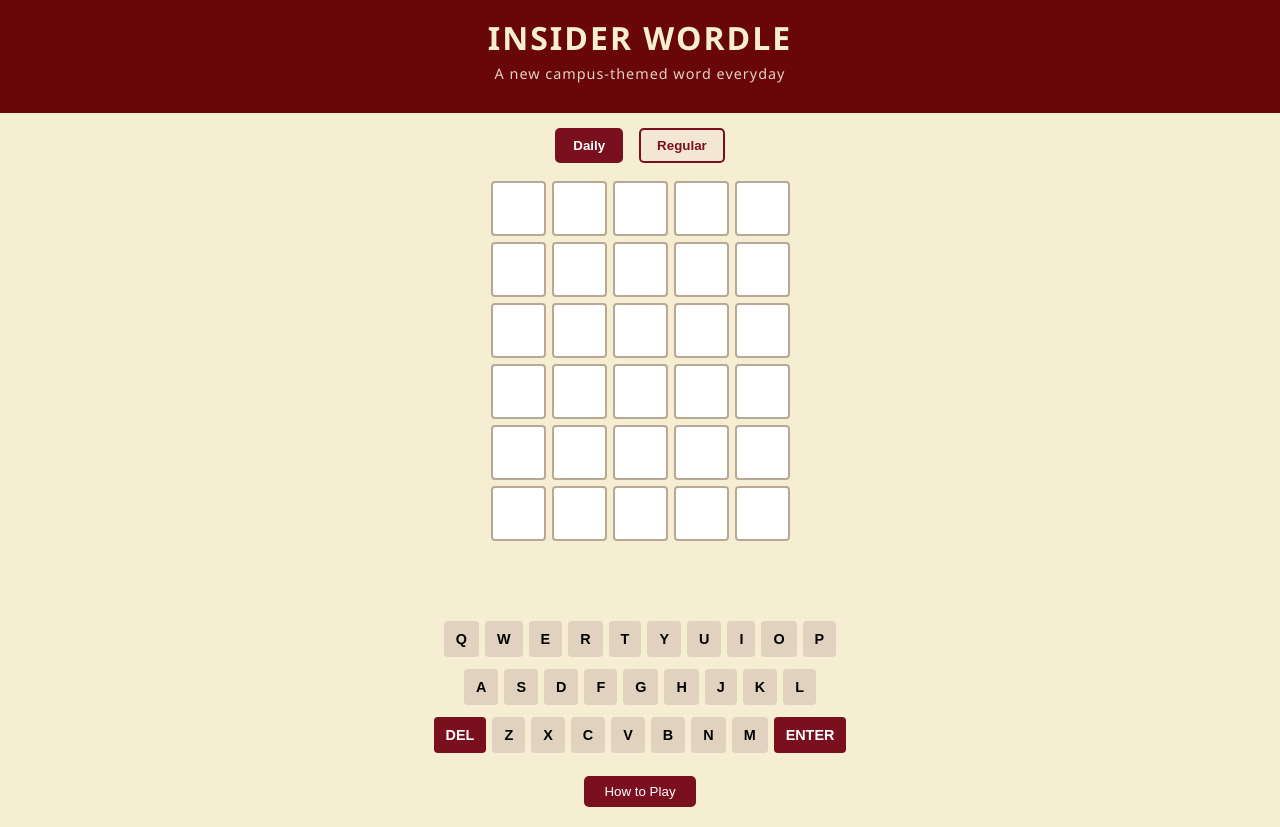
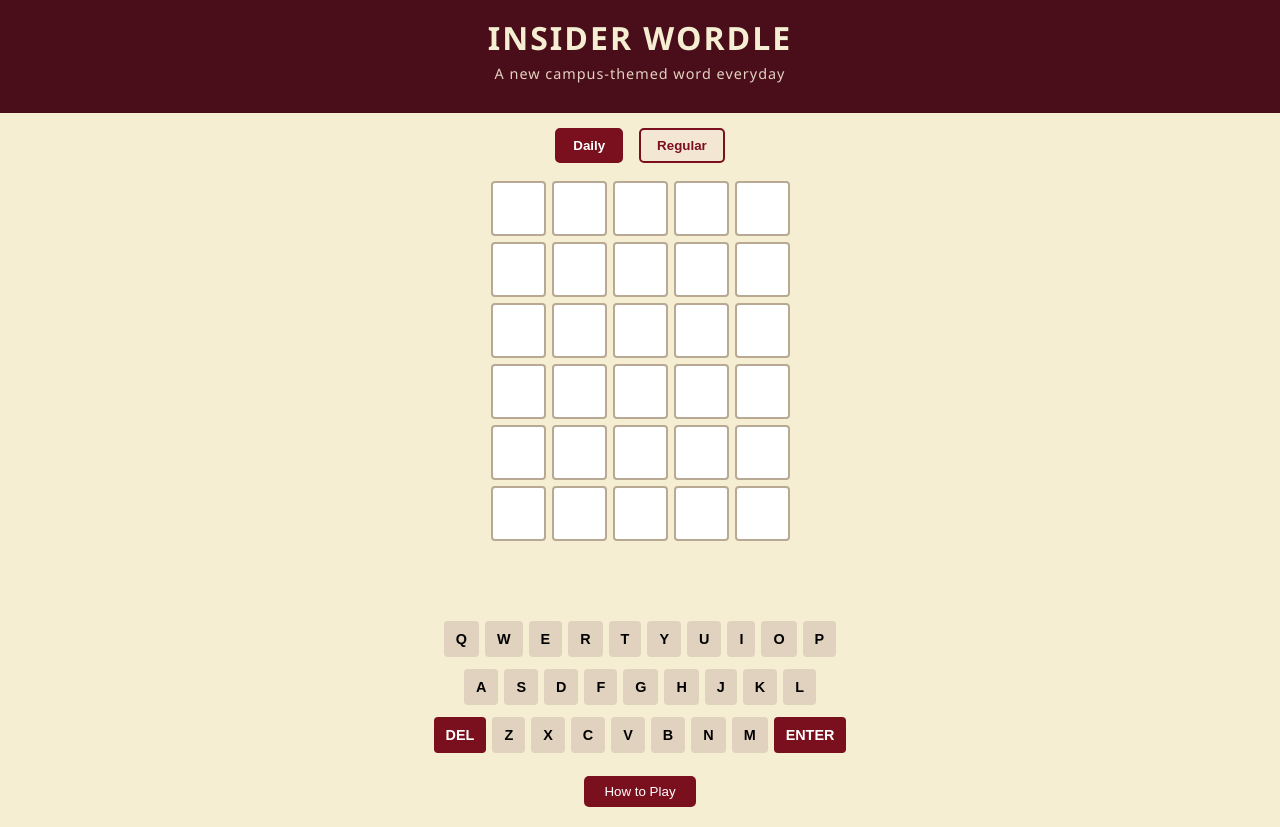
Before and after one commit to srishti1837/wordle, a website with bundled scripts: page index.html in a window 1280 px wide. Built offline with nearby package versions, Linux system fonts and the light colour scheme.

Commit message:
css changes

```diff
--- a/style.css
+++ b/style.css
@@ -7,7 +7,7 @@ body {
 
 /* HEADER */
 .header-banner {
-    background-color: #690609; /* maroon */
+    background-color: #4a0e1a; /* maroon */
     color: #f5eed2;
     text-align: center;
     padding: 1rem 0;
```
